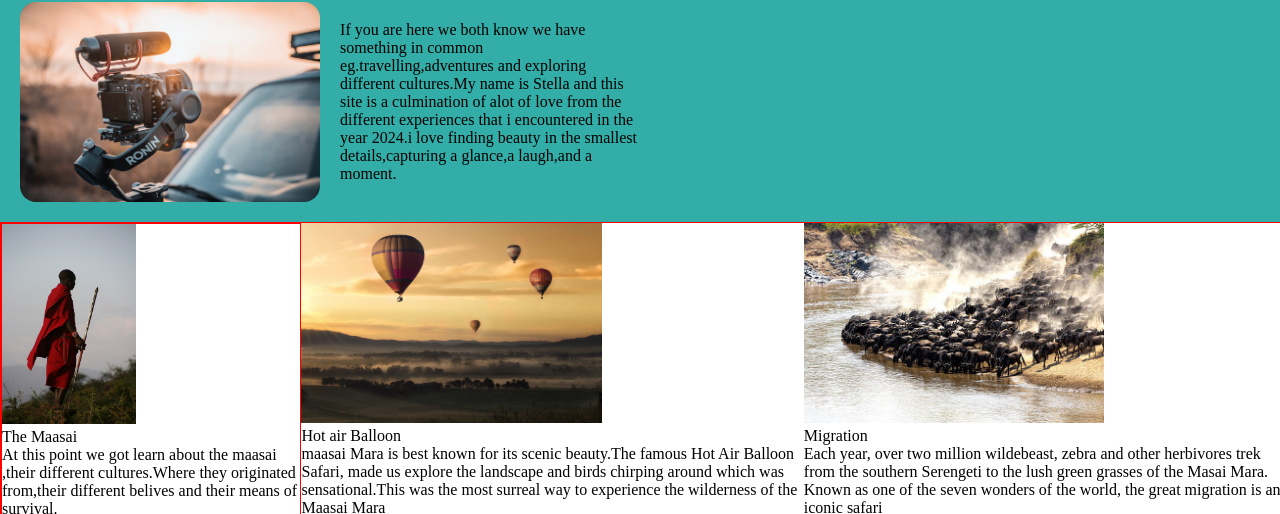
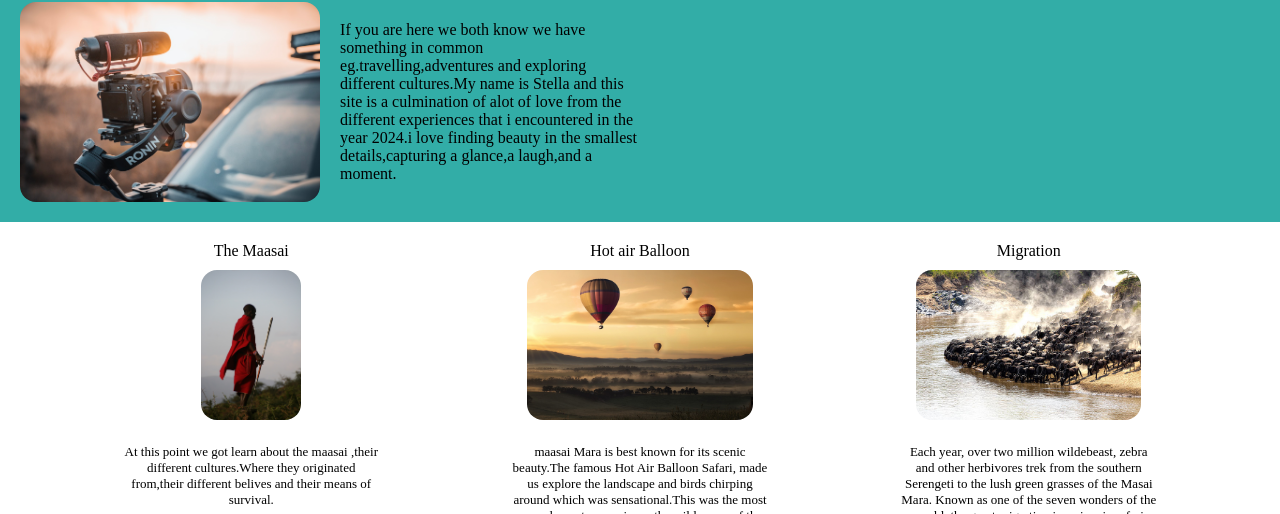
Before and after one commit to Stella0123609/assignment, a plain HTML site: page index.html in a window 1280 px wide. Shown: the part 95-609 px from the top of the page. Drawn offline with Linux system fonts and the light colour scheme.

Commit message:
Added styling to the photos section

```diff
--- a/css/style.css
+++ b/css/style.css
@@ -48,14 +48,24 @@ li {
   width: 300px;
 }
 .Photos {
-  border: 1px solid red;
   width: 100%;
   display: flex;
   justify-content: space-evenly;
+  margin-top: 20px;
 }
 .photo_mara {
-  border: 1px solid red;
+  display: flex;
+  flex-direction: column;
+  align-items: center;
+  text-align: center;
+  width: 275px;
 }
 .photo_mara_img img {
-  height: 200px;
+  height: 150px;
+  margin: 10px;
+  border-radius: 16px;
 }
+.photo_mara_p {
+  font-size: small;
+  margin: 10px;
+}
--- a/index.html
+++ b/index.html
@@ -38,8 +38,8 @@
     <section class="Photos">
       <div class="photo_mara">
         <div class="photo_mara_img">
+          <figcaption>The Maasai</figcaption>
           <img src="./images/masai-1330808_1280.jpg" alt="masaai" />
-          <figcaption>The Maasai</figcaption>
         </div>
         <div class="photo_mara_p">
           <p>
@@ -49,10 +49,10 @@
           </p>
         </div>
       </div>
-      <div class="photo-mara">
+      <div class="photo_mara">
         <div class="photo_mara_img">
+          <figcaption>Hot air Balloon</figcaption>
           <img src="./images/sky-1373167_1280.jpg" alt="hotair balloon" />
-          <figcaption>Hot air Balloon</figcaption>
         </div>
         <div class="photo_mara_p">
           <p>
@@ -63,10 +63,10 @@
           </p>
         </div>
       </div>
-      <div class="photo-mara">
+      <div class="photo_mara">
         <div class="photo_mara_img">
+          <figcaption>Migration</figcaption>
           <img src="./images/wild beast.jpg" alt="migration" />
-          <figcaption>Migration</figcaption>
         </div>
         <div class="photo_mara_p">
           <p>
```
